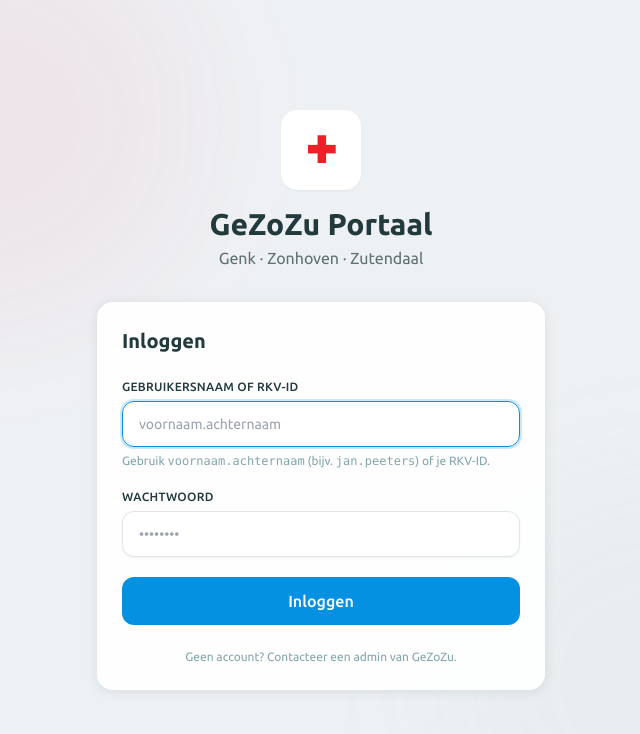
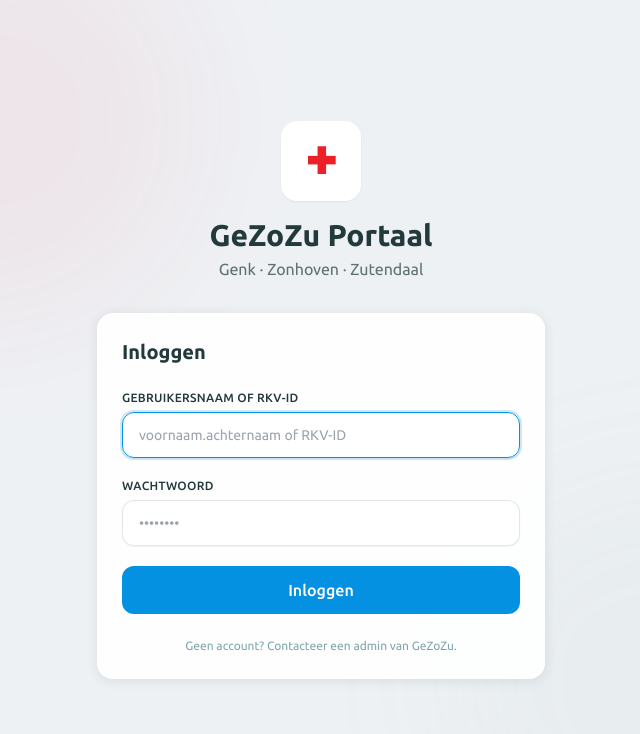
Before and after one commit to mm6683/RKV_GeZoZu-portaal, a Next.js app: page /login in a window 1280 px wide. Shown: the top 734 px of the page, without its empty margins (319-959 px from the left). Built offline with nearby package versions, Linux system fonts and the light colour scheme.

Commit message:
small changes

```diff
--- a/src/app/admin/volunteers/create/page.tsx
+++ b/src/app/admin/volunteers/create/page.tsx
@@ -40,6 +40,9 @@ export default function CreateVolunteerPage() {
     }
     if (!form.emailWerk.trim()) {
       setError('E-mailadres is verplicht — dit is het login-adres van de vrijwilliger.'); return
+    }
+    if (!form.rkvId.trim()) {
+      setError('RKV ID is verplicht.'); return
     }
 
     setSaving(true); setError(null)
@@ -102,7 +105,7 @@ export default function CreateVolunteerPage() {
               <input className="input" placeholder="+32 499 00 00 00" value={form.gsm} onChange={e => set('gsm', e.target.value)} />
             </div>
             <div>
-              <label className="label">RKV ID <span className="text-rkv-teal font-normal">(optioneel)</span></label>
+              <label className="label">RKV ID <span className="text-rkv-red">*</span></label>
               <input className="input font-mono" placeholder="bv. 08121600162" value={form.rkvId} onChange={e => set('rkvId', e.target.value)} />
             </div>
           </div>
--- a/src/app/login/page.tsx
+++ b/src/app/login/page.tsx
@@ -52,12 +52,9 @@ export default function LoginPage() {
           <div className="space-y-5">
             <div>
               <label className="label">Gebruikersnaam of RKV-ID</label>
-              <input type="text" className="input" placeholder="voornaam.achternaam"
+              <input type="text" className="input" placeholder="voornaam.achternaam of RKV-ID"
                 value={identifier} onChange={e => setIdentifier(e.target.value)}
                 onKeyDown={onKey} disabled={loading} autoComplete="username" autoFocus />
-              <p className="text-xs text-rkv-teal mt-1.5">
-                Gebruik <span className="font-mono font-medium">voornaam.achternaam</span> (bijv. <span className="font-mono font-medium">jan.peeters</span>) of je RKV-ID.
-              </p>
             </div>
             <div>
               <label className="label">Wachtwoord</label>
```
